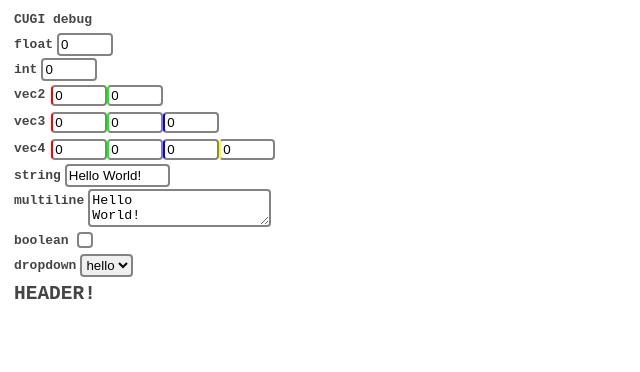
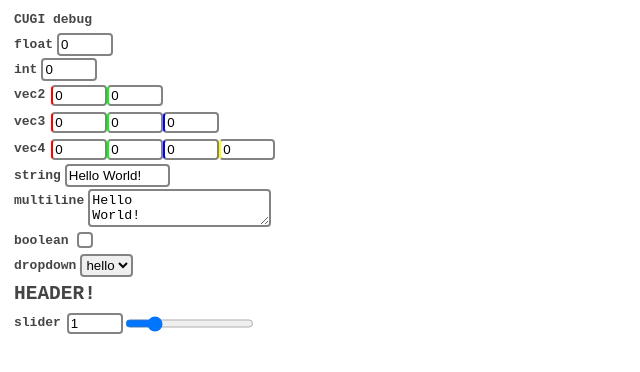
Before and after one commit to Coffee-Engine/CUGI, a plain HTML site: page index.html in a window 1280 px wide. Shown: the whole page, without its empty margins (0-640 px from the left). Drawn offline with Linux system fonts and the light colour scheme.

Commit message:
Add slider. That should be it for the CUGI side

```diff
--- a/CUGI.js
+++ b/CUGI.js
@@ -62,6 +62,42 @@
                 input.onchange = CUGI.macros.onchange(data, input);
 
                 return input;
+            },
+
+            slider: (data) => {
+                const {target, key} = data;
+
+                data.min = data.min || 0;
+                data.max = (data.max !== undefined) ? data.max : 100;
+
+                //Create our number input
+                const containerDiv = document.createElement("div");
+                containerDiv.className = "CUGI-PropertyHolder CUGI-SliderHolder";
+
+                const numberInput = CUGI.types.float(data);
+                const sliderInput = CUGI.macros.inputElement("range", {
+                    value: Number(target[key]),
+                    className: `CUGI-Slider ${data.extraStyle}`,
+                    min: data.min,
+                    max: data.max,
+                    step: data.step || 0.05,
+                });
+
+                sliderInput.onchange = CUGI.macros.onchange(data, sliderInput);
+
+                containerDiv.appendChild(numberInput);
+                containerDiv.appendChild(sliderInput);
+
+                //Link them
+                numberInput.oninput = () => {
+                    sliderInput.value = numberInput.value;
+                }
+
+                sliderInput.oninput = () => {
+                    numberInput.value = sliderInput.value;
+                }
+
+                return containerDiv;
             },
 
             int: (data) => {
--- a/index.html
+++ b/index.html
@@ -20,6 +20,7 @@
             multiline:"Hello\nWorld!",
             boolean:false,
             dropdown:"1",
+            slider:"1",
         }
 
         document.body.appendChild(CUGI.createList([
@@ -34,6 +35,7 @@
             {target: CUGITest, key: "boolean", type: "boolean"},
             {target: CUGITest, key: "dropdown", type: "dropdown", items: ["hello", "hi"]},
             {type: "header", text: "HEADER!"},
+            {target: CUGITest, key: "slider", type: "slider", min:0, max:5},
         ]))
     </script>
 </body>
```
